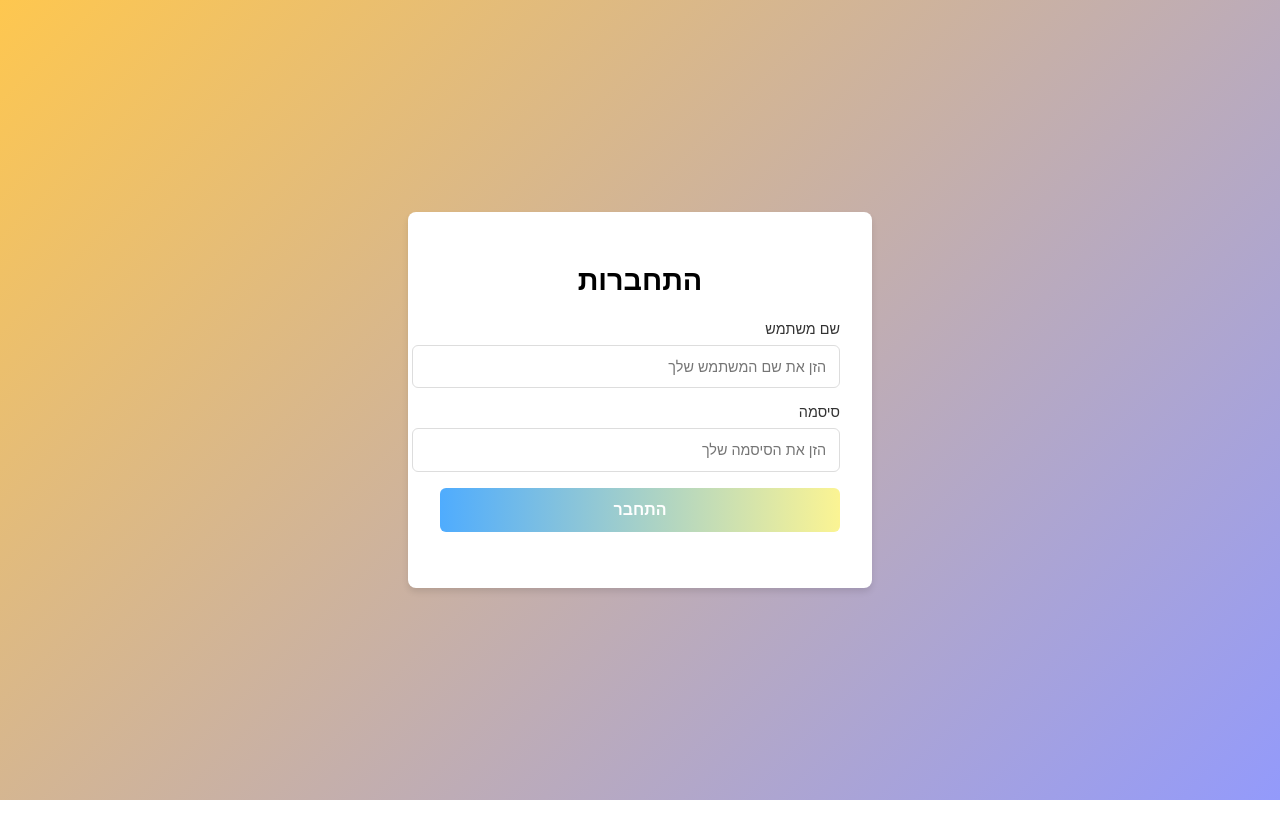
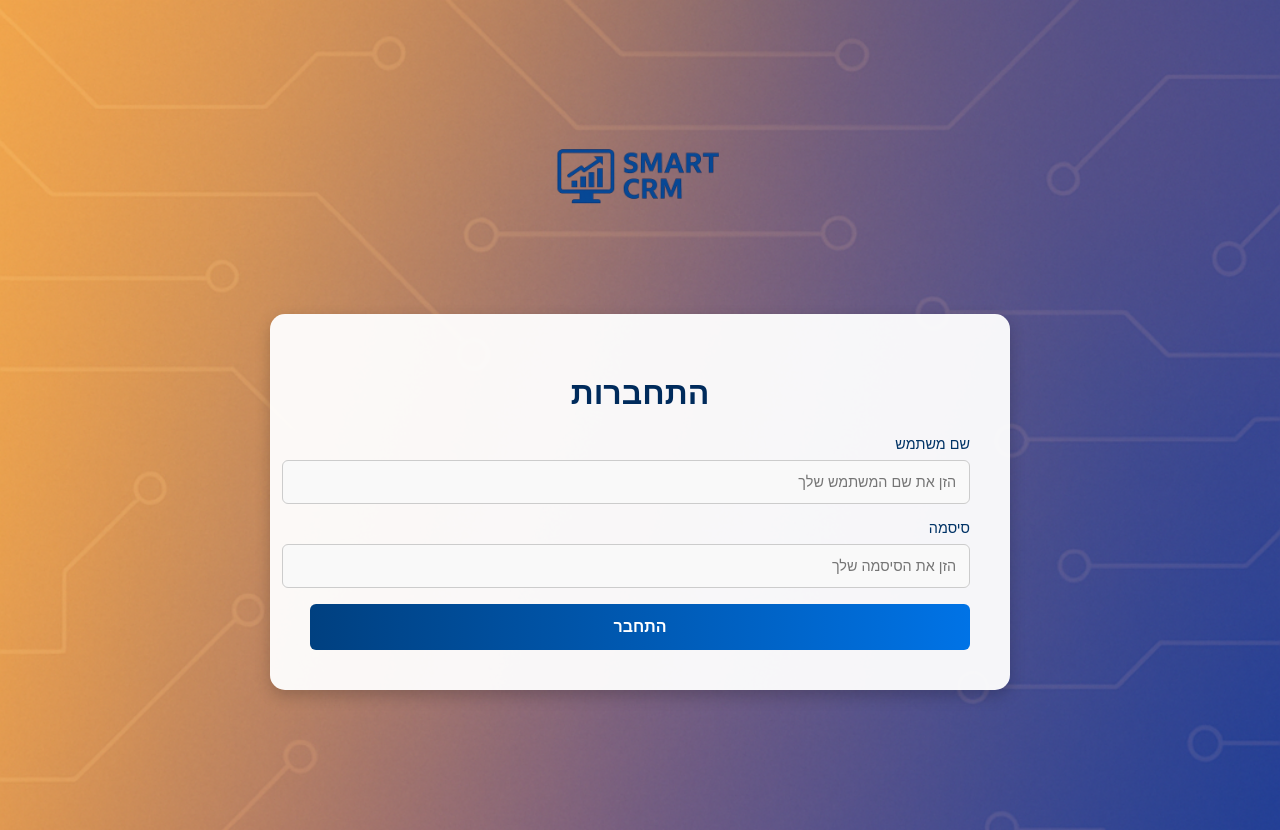
Before and after one commit to NirSikron/SmartCRM-, a PHP site: page / in a window 1280 px wide. Before the commit the page ends 800 px from the top, so only its background shows below. Run offline with PHP 8.4, Linux system fonts and the light colour scheme.

Commit message:
Redseignd login UI : - created and integrated new Smart CRM logo. - update login page background with modern branding. - adjusted login from position for better visual aligment. -restyled input fields and login button with blue gradient. Updated page titles and tab names for consitency

```diff
--- a/CallMange.php
+++ b/CallMange.php
@@ -1,4 +1,6 @@
 <?php
+$pageTitle = "ניהול קריאות"; // או כל שם מותאם לעמוד הזה
+
 require "navbar.php";
 if (!isset($_SESSION['is_admin'])) {
     header("Location: index.php");
--- a/Contact.php
+++ b/Contact.php
@@ -1,4 +1,6 @@
 <?php
+$pageTitle = "צור קשר! "; // או כל שם מותאם לעמוד הזה
+
 require "navbar.php";
 
 if (!isset($_SESSION['is_admin'])) {
--- a/OpenCall.php
+++ b/OpenCall.php
@@ -1,4 +1,5 @@
 <?php
+$pageTitle = "פתיחת קריאה"; // או כל שם מותאם לעמוד הזה
 
 require "navbar.php";
 
--- a/admin.php
+++ b/admin.php
@@ -1,4 +1,5 @@
 <?php
+$pageTitle = "דף הבית"; // או כל שם מותאם לעמוד הזה
 
 require "navbar.php";
 
--- a/chat.php
+++ b/chat.php
@@ -1,4 +1,6 @@
 <?php
+$pageTitle = "SmartCRM - AI Chat "; // או כל שם מותאם לעמוד הזה
+
 require "navbar.php"; // טעינת הניווט העליון
 if (!isset($_SESSION['is_admin'])) {
     header("Location: index.php"); // הגנה למשתמשים לא מחוברים
--- a/closed_calls.php
+++ b/closed_calls.php
@@ -1,4 +1,6 @@
 <?php
+$pageTitle = "קריאות סגורות"; // או כל שם מותאם לעמוד הזה
+
 require "navbar.php";
 if (!isset($_SESSION['is_admin'])) {
     header("Location: index.php");
--- a/index.php
+++ b/index.php
@@ -76,100 +76,114 @@ try {
     die("שגיאת חיבור לשרת: " . $e->getMessage());
 }
 ?>
-
-
 <!DOCTYPE html>
 <html lang="he" dir="rtl">
 <head>
   <meta charset="UTF-8">
   <meta name="viewport" content="width=device-width, initial-scale=1.0">
-  <title>דף התחברות</title>
+  <title>SMART CRM - התחברות</title>
   <style>
     body {
       margin: 0;
       font-family: Arial, sans-serif;
-      background: linear-gradient(135deg, rgb(254, 199, 79), rgb(147, 154, 251));
+      min-height: 100vh;
       display: flex;
+      flex-direction: column;
       align-items: center;
-      justify-content: center;
-      min-height: 100vh;
+      justify-content: flex-start;
+      background: linear-gradient(to right, #ffd466, #b99df0);
+      background-image: url("uploads/LOGOCRM.png"); /* שים פה את הרקע החדש ללא לוגו */
+      background-repeat: no-repeat;
+      background-size: cover;
+      background-position: center top;
+      padding-top: 30px;
     }
+
+    .logo {
+      margin-top: 40px;
+      margin-bottom: 20px;
+    }
+
+    .logo img {
+      max-width: 220px;
+      height: auto;
+    }
+
     .container {
-      background: #fff;
-      padding: 2rem;
-      border-radius: 8px;
-      box-shadow: 0 4px 6px rgba(0, 0, 0, 0.1);
-      max-width: 400px;
-      width: 100%;
+      background: rgba(255, 255, 255, 0.95);
+      padding: 2.5rem;
+      border-radius: 15px;
+      box-shadow: 0 6px 16px rgba(0, 0, 0, 0.2);
+      max-width: 660px;
+      width: 90%;
       text-align: center;
     }
+
     h1 {
-      font-size: 1.8rem;
+      font-size: 2rem;
       font-weight: bold;
+      color: #002b5c;
       margin-bottom: 1.5rem;
     }
+
     label {
       display: block;
       text-align: right;
       margin-bottom: 0.5rem;
       font-size: 0.9rem;
-      color: #333;
+      color: #003366;
     }
+
     input {
       width: 100%;
       padding: 0.8rem;
-      border: 1px solid #ddd;
+      border: 1px solid #ccc;
       border-radius: 6px;
       margin-bottom: 1rem;
       font-size: 0.9rem;
       text-align: right;
+      background-color: #f9f9f9;
     }
+
     input:focus {
-      border-color: #4facfe;
+      border-color: #004a99;
       outline: none;
-      box-shadow: 0 0 4px rgba(79, 172, 254, 0.6);
+      box-shadow: 0 0 5px rgba(0, 74, 153, 0.5);
     }
-    .forgot-password {
-      text-align: right;
-      font-size: 0.8rem;
-      margin-bottom: 1.5rem;
-    }
-    .forgot-password a {
-      color: #4facfe;
-      text-decoration: none;
-    }
-    .forgot-password a:hover {
-      text-decoration: underline;
-    }
+
     .login-button {
       width: 100%;
-      padding: 0.8rem;
-      background: linear-gradient(to right, #4facfe, rgb(251, 244, 147));
+      padding: 0.9rem;
+      background: linear-gradient(to right, #004080, #0073e6);
       color: #fff;
       border: none;
       border-radius: 6px;
       font-size: 1rem;
       font-weight: bold;
       cursor: pointer;
-      margin-bottom: 1.5rem;
     }
+
     .login-button:hover {
-      opacity: 0.9;
+      opacity: 0.95;
     }
+
     .message {
       margin-bottom: 1.5rem;
       padding: 0.8rem;
       border-radius: 6px;
       font-size: 0.9rem;
     }
+
     .success {
       background-color: #d4edda;
       color: #155724;
     }
+
     .error {
       background-color: #f8d7da;
       color: #721c24;
     }
+
     .info {
       background-color: #d1ecf1;
       color: #0c5460;
@@ -177,25 +191,29 @@ try {
   </style>
 </head>
 <body>
+
+  <div class="logo">
+    <img src="uploads/LOGO1.png" alt="SMART CRM Logo">
+  </div>
+
   <div class="container">
     <h1>התחברות</h1>
-    <?php if ($message): ?>
+    <?php if (!empty($message)): ?>
       <div class="message <?php echo htmlspecialchars($messageClass); ?>">
         <?php echo htmlspecialchars($message); ?>
       </div>
     <?php endif; ?>
     <form method="post" action="">
       <input type="hidden" name="action" value="login">
-      <div>
-        <label for="worker_id">שם משתמש</label>
-        <input id="worker_id" name="worker_id" type="text" placeholder="הזן את שם המשתמש שלך" required>
-      </div>
-      <div>
-        <label for="password">סיסמה</label>
-        <input id="password" name="password" type="password" placeholder="הזן את הסיסמה שלך" required>
-      </div>
+      <label for="worker_id">שם משתמש</label>
+      <input id="worker_id" name="worker_id" type="text" placeholder="הזן את שם המשתמש שלך" required>
+
+      <label for="password">סיסמה</label>
+      <input id="password" name="password" type="password" placeholder="הזן את הסיסמה שלך" required>
+
       <button type="submit" class="login-button">התחבר</button>
     </form>
   </div>
+
 </body>
 </html>
--- a/openCallExplain.php
+++ b/openCallExplain.php
@@ -1,4 +1,6 @@
 <?php
+$pageTitle = "מדריך לפתיחת קריאה "; // או כל שם מותאם לעמוד הזה
+
 require "navbar.php";
 
 if (!isset($_SESSION['is_admin'])) {
--- a/previous_calls.php
+++ b/previous_calls.php
@@ -1,4 +1,5 @@
 <?php
+$pageTitle = "קריאות סגורות"; // או כל שם מותאם לעמוד הזה
 
 require "navbar.php";
 
--- a/user.php
+++ b/user.php
@@ -1,4 +1,5 @@
 <?php
+$pageTitle = "איזור אישי"; // או כל שם מותאם לעמוד הזה
 
 require "navbar.php";
 
```
Also changed, not shown: navbar.php (+5 -13 lines), uploads/CRMLOGO.png (added), uploads/LOGO.png (added), uploads/LOGOCRM.png (added), uploads/SMARTCRM.jpeg (added), uploads/logo1.png (added).
